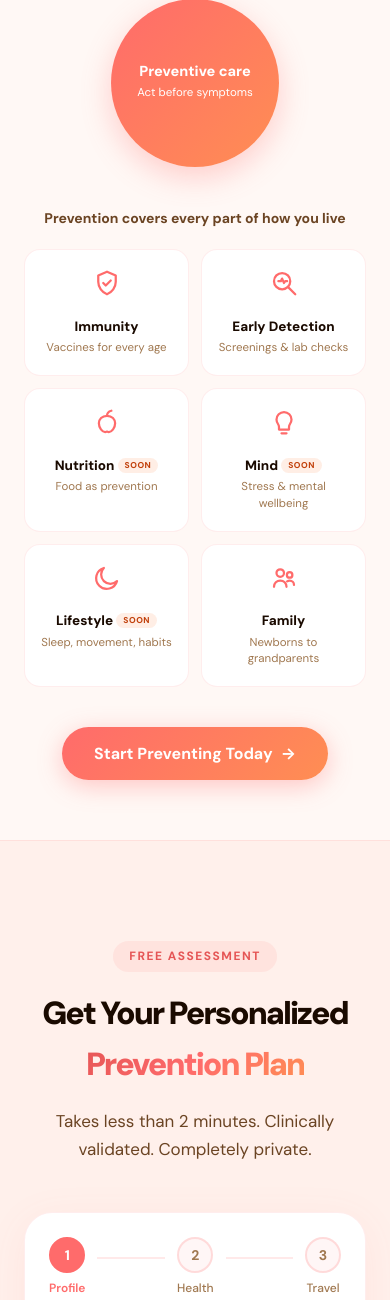
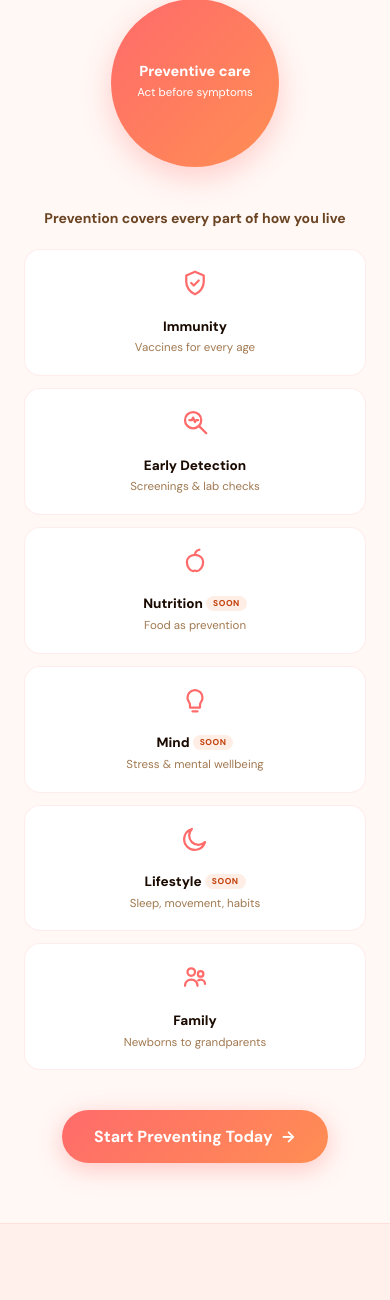
Before and after one commit to poilvetcarl-svg/CareMate, a Flask app: page / in a window 390 px wide. Shown: the part 3110-4410 px from the top of the page. Run offline with Flask 3, Linux system fonts and the light colour scheme; some libraries are stand-ins or nearby versions.

Commit message:
Pillar grid: fixed 3x2 layout (2-col tablet, 1-col mobile) for clean alignment
auto-fit was wrapping 5+1 on wide screens, leaving Family orphaned.

Co-Authored-By: Claude Fable 5 <noreply@anthropic.com>

```diff
--- a/static/css/style.css
+++ b/static/css/style.css
@@ -916,3 +916,10 @@ body {
 .care-round-preventive .care-round-sub { color: white; }
 .care-round-title { font-size: 14.5px; font-weight: 800; color: var(--text-primary); line-height: 1.2; }
 .care-round-sub { font-size: 11.5px; color: var(--text-muted); }
+
+.pillar-grid {
+  display: grid; grid-template-columns: repeat(3, 1fr);
+  gap: 12px; max-width: 760px; margin: 0 auto 40px;
+}
+@media (max-width: 700px) { .pillar-grid { grid-template-columns: repeat(2, 1fr); } }
+@media (max-width: 420px) { .pillar-grid { grid-template-columns: 1fr; } }
--- a/templates/index.html
+++ b/templates/index.html
@@ -223,7 +223,7 @@
 
   <p style="font-size:14px;font-weight:700;color:var(--text-secondary);margin:8px 0 20px">Prevention covers every part of how you live</p>
 
-  <div style="display:grid;grid-template-columns:repeat(auto-fit,minmax(150px,1fr));gap:12px;max-width:860px;margin:0 auto 40px">
+  <div class="pillar-grid">
 
     <div class="pillar-tile">
       <svg viewBox="0 0 24 24" fill="none" stroke="currentColor" stroke-width="1.8" stroke-linecap="round" stroke-linejoin="round"><path d="M12 3l7 3v5c0 4.5-3 8.5-7 10-4-1.5-7-5.5-7-10V6l7-3z"/><path d="M9 12l2 2 4-4"/></svg>
```
